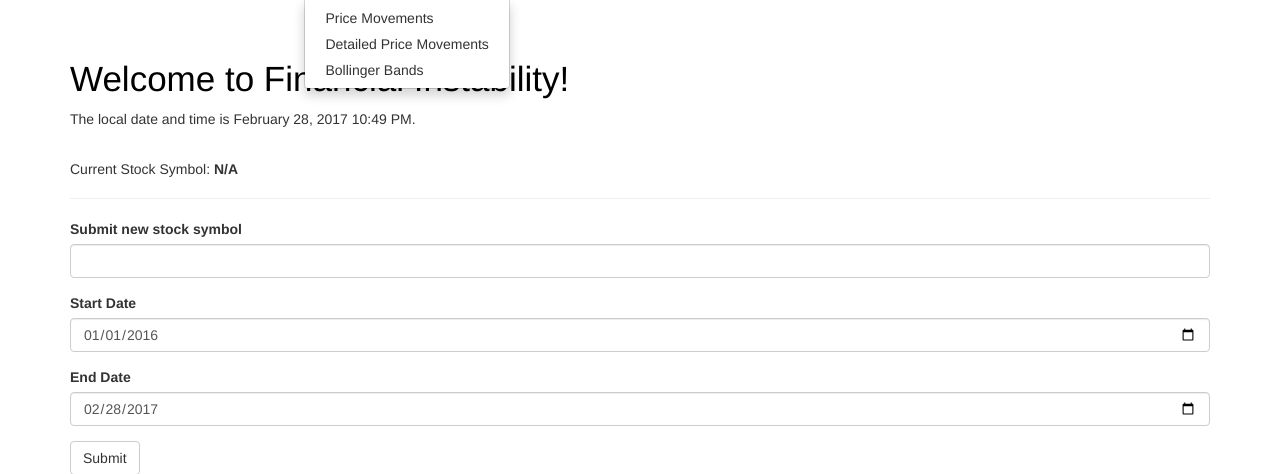
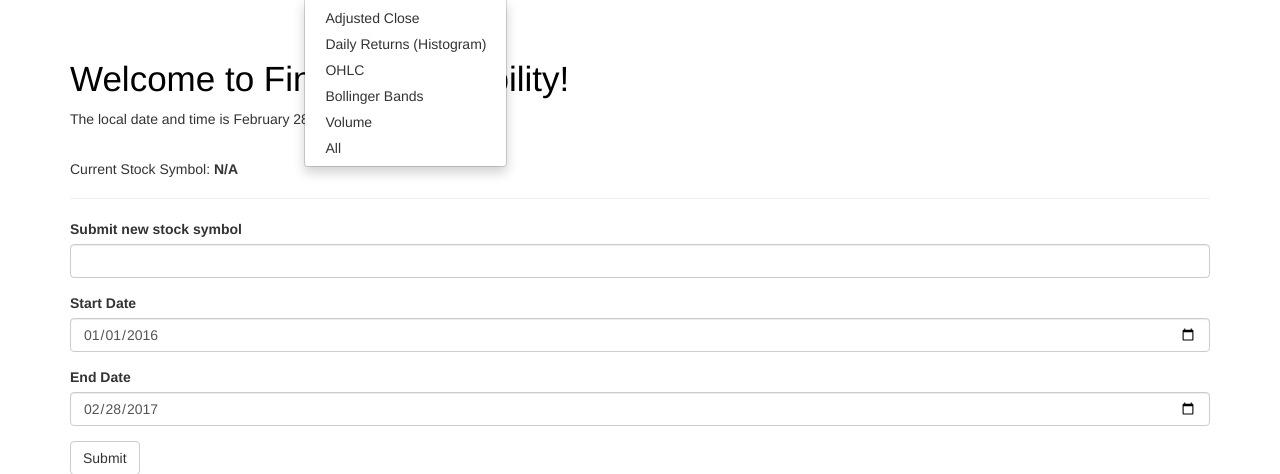
Before and after one commit to krinkere/financial_instability, a Flask app: page / in a window 1280 px wide, after a click on "Movements". Shown: the part 52-526 px from the top of the page. Run offline with Flask 2, Linux system fonts and the light colour scheme; parts of the project's set-up code (start-up, migrations or seed data) failed here and were passed over; some libraries are stand-ins or nearby versions.

Commit message:
added daily returns histogram

```diff
--- a/financial_instability_app/main/views.py
+++ b/financial_instability_app/main/views.py
@@ -87,6 +87,22 @@ def bollinger_bands_plot():
     generated_script, div_tag, cdn_js, cdn_css = visualization.generate_bollinger_plot(df, ticker)
 
     return render_template("bollinger_bands_plot.html", ticker=session.get("ticker_symbol"),
+                           generated_script=generated_script, div_tag=div_tag, cdn_js=cdn_js, cdn_css=cdn_css)
+
+
+@main.route('/trade_volume_plot')
+def trade_volume_plot():
+    pass
+
+
+@main.route('/adj_close_histo_plot')
+def adj_close_histo_plot():
+    df, ticker = get_stock_data()
+    daily_returns = stock_utils.calculate_daily_returns(df)
+
+    generated_script, div_tag, cdn_js, cdn_css = visualization.generate_adj_close_histo_plot(daily_returns, ticker)
+
+    return render_template("adj_close_histo_plot.html", ticker=session.get("ticker_symbol"),
                            generated_script=generated_script, div_tag=div_tag, cdn_js=cdn_js, cdn_css=cdn_css)
 
 
--- a/financial_instability_app/templates/base.html
+++ b/financial_instability_app/templates/base.html
@@ -28,9 +28,12 @@
                     <li class="dropdown">
                         <a href="#" class="dropdown-toggle" data-toggle="dropdown">Movements<b class="caret"></b></a>
                         <ul class="dropdown-menu">
-                            <li><a href="/adj_close_plot">Price Movements</a></li>
-                            <li><a href="/candle_plot">Detailed Price Movements</a></li>
+                            <li><a href="/adj_close_plot">Adjusted Close</a></li>
+                            <li><a href="/adj_close_histo_plot">Daily Returns (Histogram)</a></li>
+                            <li><a href="/candle_plot">OHLC</a></li>
                             <li><a href="/bollinger_bands_plot">Bollinger Bands</a></li>
+                            <li><a href="/trade_volume_plot">Volume</a></li>
+                            <li><a href="/uber_plot">All</a></li>
                         </ul>
                     </li>
                     <li><a href="/corr">Correlation</a></li>
```
Also changed, not shown: financial_instability_app/templates/adj_close_histo_plot.html (added, +14 -0 lines), financial_instability_app/templates/trade_volume_plot.html (added, +14 -0 lines), financial_instability_app/templates/uber_plot.html (added, +14 -0 lines), financial_instability_app/utils/visualization.py (+27 -0 lines).
